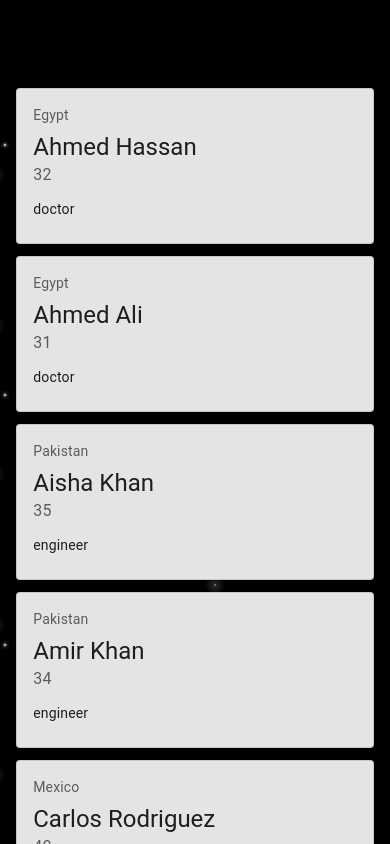
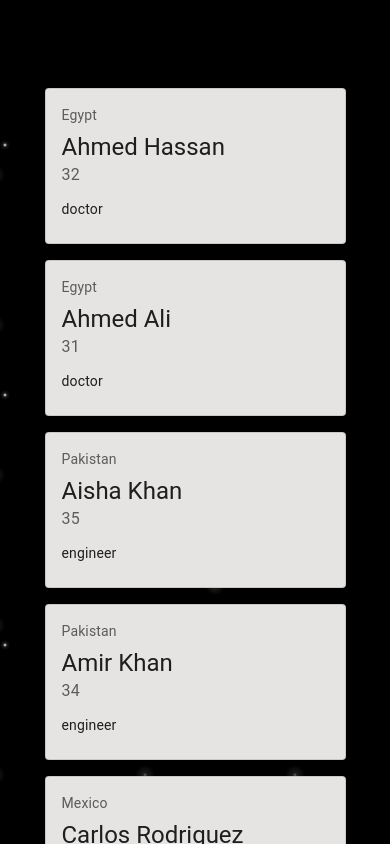
Before and after one commit to gorrion-io/winter-camp-2024, a Next.js app: page /task/1 in a window 390 px wide. Shown: the top 844 px of the page. Built offline with nearby package versions, Linux system fonts and the light colour scheme.

Commit message:
added some animations

```diff
--- a/components/mui/MemberCard/index.tsx
+++ b/components/mui/MemberCard/index.tsx
@@ -11,7 +11,7 @@ type MemberCardProps = {
 export default function MemberCard(props: MemberCardProps) {
   return (
     <>
-      <div>
+      <div className="transition duration-150 ease-in-out transform hover:scale-105 mx-3">
         <Card variant="outlined" sx={{ backgroundColor: "#E5E4E2" }}>
           <CardContent>
             <Typography
--- a/pages/task/[page].tsx
+++ b/pages/task/[page].tsx
@@ -39,11 +39,11 @@ export default function CrewList() {
 
   return isValidating ? (
     <div className="w-screen h-screen flex justify-center">
-      <p className="text-lg">Loading...</p>
+      <p className="text-lg animate-pulse">Loading...</p>
     </div>
   ) : (
-    <div>
-      <div className="w-11/12 mx-auto mt-5 grid grid-cols-1 md:grid-cols-2 xl:grid-cols-4 gap-3 lg:gap-6">
+    <div className="opacity-100 transition-opacity duration-500 ease-in-out">
+      <div className="w-10/12 md:w-11/12 mx-auto mt-5 grid grid-cols-1 md:grid-cols-2 xl:grid-cols-4 gap-4 lg:gap-6 ">
         {crewMembers.map((member, index) => (
           <MemberCard crewMember={member} key={index} />
         ))}
```
